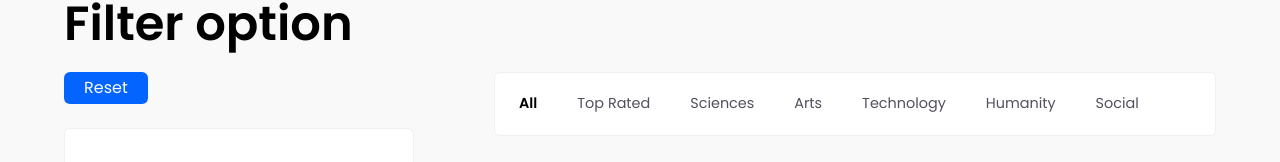
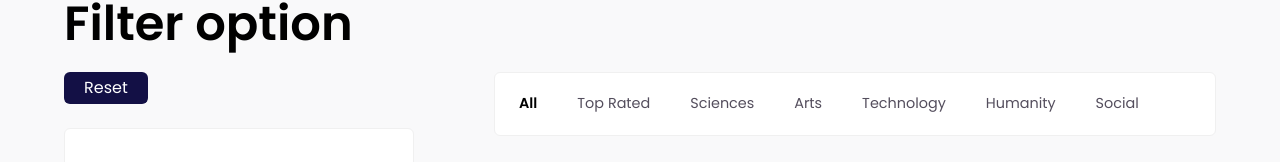
Before and after one commit to shruti271/university_listing_nextjs, a Next.js app in the folder compo-frontend/: page /universities in a window 1280 px wide. Shown: the part 408-570 px from the top of the page. Built offline with nearby package versions, Linux system fonts and the light colour scheme; no server answers; what countries-list would draw is missing.

Commit message:
Fix the filter primary color

```diff
--- a/compo-frontend/components/filter/StudentPupulation/RangeSlider/RangeSlider.js
+++ b/compo-frontend/components/filter/StudentPupulation/RangeSlider/RangeSlider.js
@@ -41,7 +41,7 @@ export default function RangeSlider() {
         step={5000}
         getAriaValueText={valuetext}
         valueLabelFormat={valuetext}
-        className="text-colorPrimary"
+        className="text-[#131045]"
         disableSwap
         componentsProps={{
           valueLabel: {
--- a/compo-frontend/components/filter/filter-actions/FilterActions.js
+++ b/compo-frontend/components/filter/filter-actions/FilterActions.js
@@ -10,7 +10,7 @@ const FilterActions = () => {
   return (
     <div className="mb-2">
       <button
-        className="bg-colorPrimary px-5 py-1 rounded-md text-colorWhite"
+        className="bg-[#131045] px-5 py-1 rounded-md text-colorWhite"
         onClick={handleClick}
       >
         Reset
```
